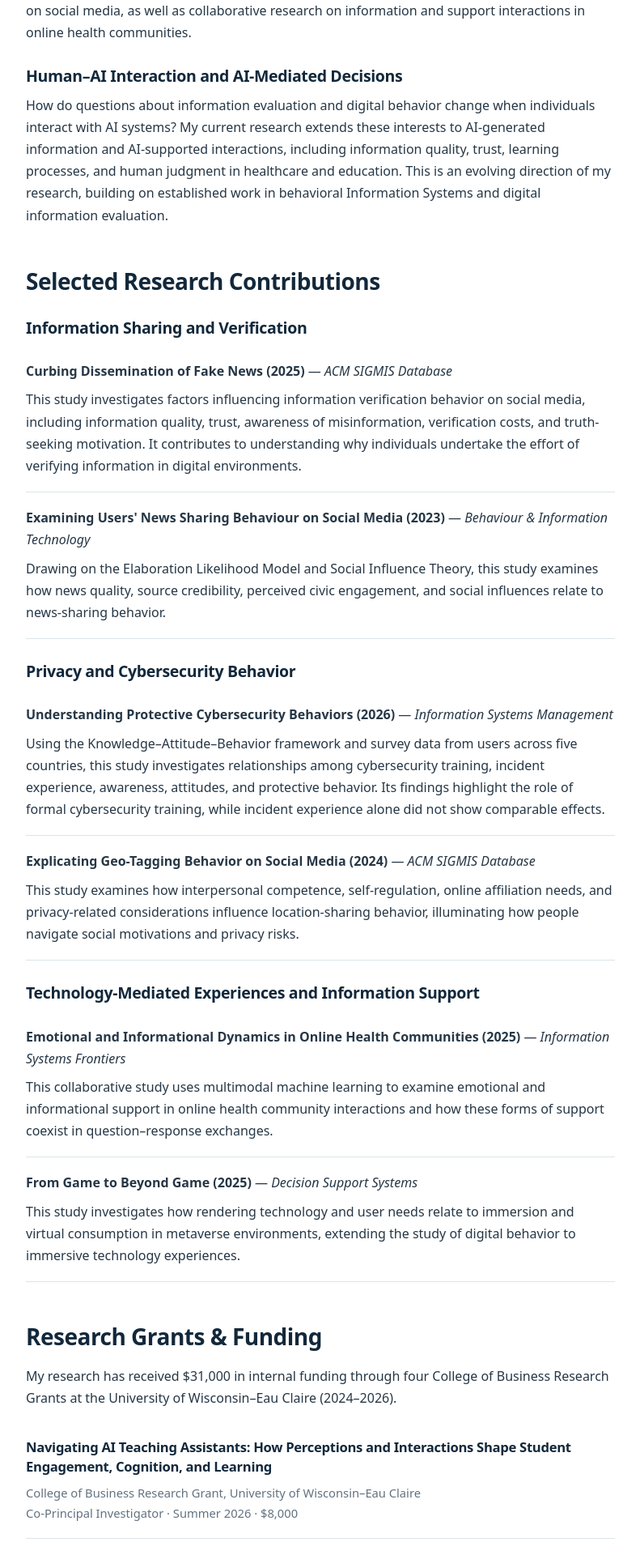
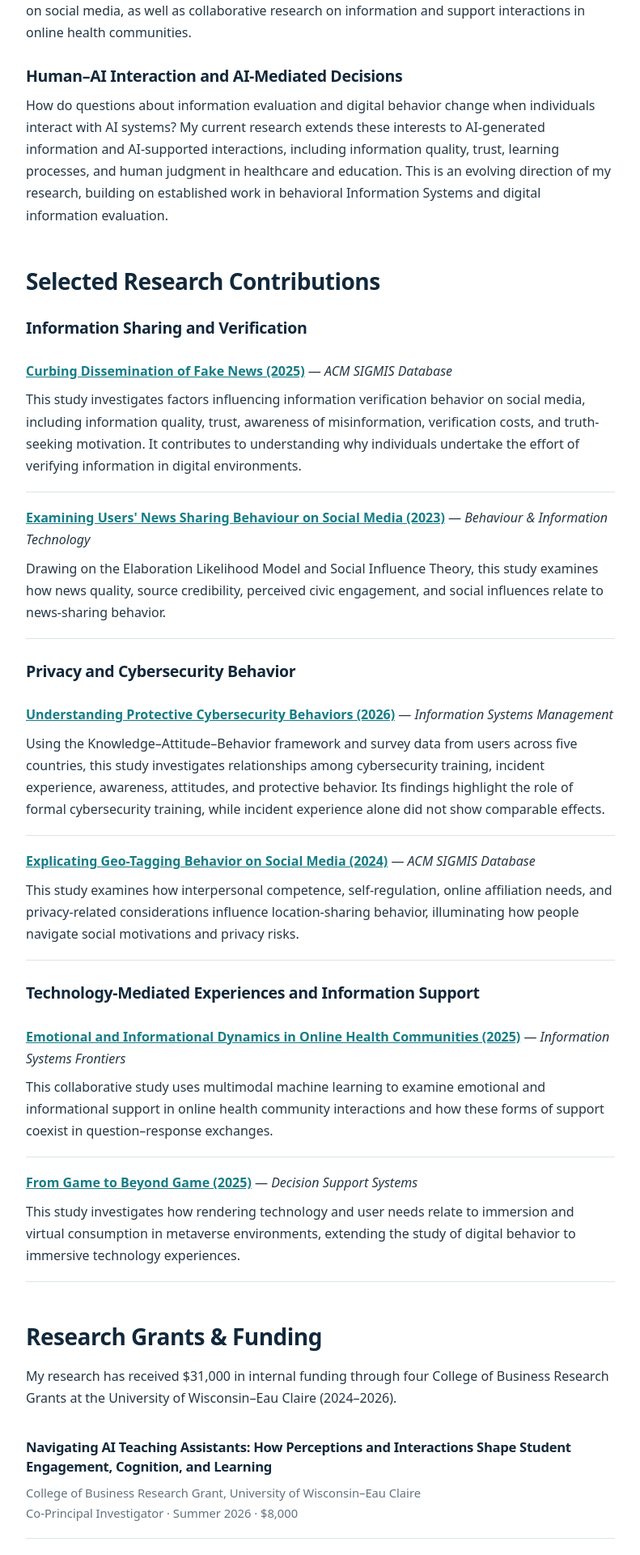
Before and after one commit to sarbottambhagat/sarbottambhagat.github.io, a Jekyll site: the page built from research.md, in a window 1280 px wide. Shown: the part 1357-3277 px from the top of the page at 81% size, without its empty margins (244-1035 px from the left). Built offline with Jekyll 4.4.1, drawn with Linux system fonts in a browser that asks for light colours.

Commit message:
Link selected research contribution titles directly to journal articles via DOI

```diff
--- a/research.md
+++ b/research.md
@@ -21,14 +21,14 @@ permalink: /research/
 <p>How do questions about information evaluation and digital behavior change when individuals interact with AI systems? My current research extends these interests to AI-generated information and AI-supported interactions, including information quality, trust, learning processes, and human judgment in healthcare and education. This is an evolving direction of my research, building on established work in behavioral Information Systems and digital information evaluation.</p>
 <h2 id="selected-contributions">Selected Research Contributions</h2>
 <h3>Information Sharing and Verification</h3>
-<div class="pub"><strong>Curbing Dissemination of Fake News (2025)</strong> — <em>ACM SIGMIS Database</em><p>This study investigates factors influencing information verification behavior on social media, including information quality, trust, awareness of misinformation, verification costs, and truth-seeking motivation. It contributes to understanding why individuals undertake the effort of verifying information in digital environments.</p></div>
-<div class="pub"><strong>Examining Users' News Sharing Behaviour on Social Media (2023)</strong> — <em>Behaviour &amp; Information Technology</em><p>Drawing on the Elaboration Likelihood Model and Social Influence Theory, this study examines how news quality, source credibility, perceived civic engagement, and social influences relate to news-sharing behavior.</p></div>
+<div class="pub"><strong><a href="https://doi.org/10.1145/3733612.3733616" target="_blank" rel="noopener noreferrer" aria-label="Curbing Dissemination of Fake News (2025) — open journal article via DOI">Curbing Dissemination of Fake News (2025)</a></strong> — <em>ACM SIGMIS Database</em><p>This study investigates factors influencing information verification behavior on social media, including information quality, trust, awareness of misinformation, verification costs, and truth-seeking motivation. It contributes to understanding why individuals undertake the effort of verifying information in digital environments.</p></div>
+<div class="pub"><strong><a href="https://doi.org/10.1080/0144929X.2022.2066019" target="_blank" rel="noopener noreferrer" aria-label="Examining Users' News Sharing Behaviour on Social Media (2023) — open journal article via DOI">Examining Users' News Sharing Behaviour on Social Media (2023)</a></strong> — <em>Behaviour &amp; Information Technology</em><p>Drawing on the Elaboration Likelihood Model and Social Influence Theory, this study examines how news quality, source credibility, perceived civic engagement, and social influences relate to news-sharing behavior.</p></div>
 <h3>Privacy and Cybersecurity Behavior</h3>
-<div class="pub"><strong>Understanding Protective Cybersecurity Behaviors (2026)</strong> — <em>Information Systems Management</em><p>Using the Knowledge–Attitude–Behavior framework and survey data from users across five countries, this study investigates relationships among cybersecurity training, incident experience, awareness, attitudes, and protective behavior. Its findings highlight the role of formal cybersecurity training, while incident experience alone did not show comparable effects.</p></div>
-<div class="pub"><strong>Explicating Geo-Tagging Behavior on Social Media (2024)</strong> — <em>ACM SIGMIS Database</em><p>This study examines how interpersonal competence, self-regulation, online affiliation needs, and privacy-related considerations influence location-sharing behavior, illuminating how people navigate social motivations and privacy risks.</p></div>
+<div class="pub"><strong><a href="https://doi.org/10.1080/10580530.2026.2647719" target="_blank" rel="noopener noreferrer" aria-label="Understanding Protective Cybersecurity Behaviors (2026) — open journal article via DOI">Understanding Protective Cybersecurity Behaviors (2026)</a></strong> — <em>Information Systems Management</em><p>Using the Knowledge–Attitude–Behavior framework and survey data from users across five countries, this study investigates relationships among cybersecurity training, incident experience, awareness, attitudes, and protective behavior. Its findings highlight the role of formal cybersecurity training, while incident experience alone did not show comparable effects.</p></div>
+<div class="pub"><strong><a href="https://doi.org/10.1145/3645057.3645060" target="_blank" rel="noopener noreferrer" aria-label="Explicating Geo-Tagging Behavior on Social Media (2024) — open journal article via DOI">Explicating Geo-Tagging Behavior on Social Media (2024)</a></strong> — <em>ACM SIGMIS Database</em><p>This study examines how interpersonal competence, self-regulation, online affiliation needs, and privacy-related considerations influence location-sharing behavior, illuminating how people navigate social motivations and privacy risks.</p></div>
 <h3>Technology-Mediated Experiences and Information Support</h3>
-<div class="pub"><strong>Emotional and Informational Dynamics in Online Health Communities (2025)</strong> — <em>Information Systems Frontiers</em><p>This collaborative study uses multimodal machine learning to examine emotional and informational support in online health community interactions and how these forms of support coexist in question–response exchanges.</p></div>
-<div class="pub"><strong>From Game to Beyond Game (2025)</strong> — <em>Decision Support Systems</em><p>This study investigates how rendering technology and user needs relate to immersion and virtual consumption in metaverse environments, extending the study of digital behavior to immersive technology experiences.</p></div>
+<div class="pub"><strong><a href="https://doi.org/10.1007/s10796-024-10566-y" target="_blank" rel="noopener noreferrer" aria-label="Emotional and Informational Dynamics in Online Health Communities (2025) — open journal article via DOI">Emotional and Informational Dynamics in Online Health Communities (2025)</a></strong> — <em>Information Systems Frontiers</em><p>This collaborative study uses multimodal machine learning to examine emotional and informational support in online health community interactions and how these forms of support coexist in question–response exchanges.</p></div>
+<div class="pub"><strong><a href="https://doi.org/10.1016/j.dss.2024.114383" target="_blank" rel="noopener noreferrer" aria-label="From Game to Beyond Game (2025) — open journal article via DOI">From Game to Beyond Game (2025)</a></strong> — <em>Decision Support Systems</em><p>This study investigates how rendering technology and user needs relate to immersion and virtual consumption in metaverse environments, extending the study of digital behavior to immersive technology experiences.</p></div>
 <h2 id="research-grants">Research Grants &amp; Funding</h2>
 <p>My research has received $31,000 in internal funding through four College of Business Research Grants at the University of Wisconsin–Eau Claire (2024–2026).</p>
 <div class="pub grant-entry"><h3>Navigating AI Teaching Assistants: How Perceptions and Interactions Shape Student Engagement, Cognition, and Learning</h3><p>College of Business Research Grant, University of Wisconsin–Eau Claire<br>Co-Principal Investigator · Summer 2026 · $8,000</p></div>
```
